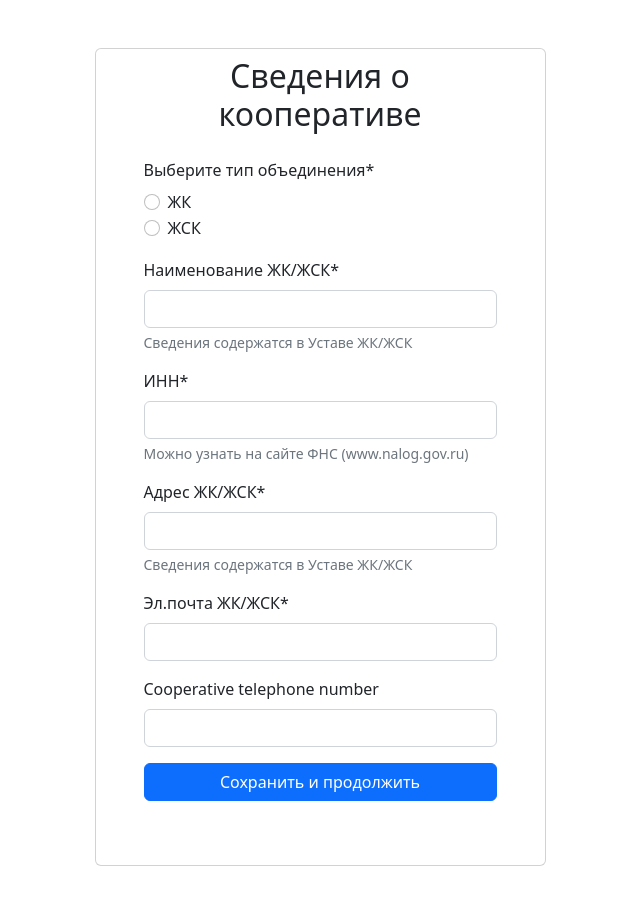
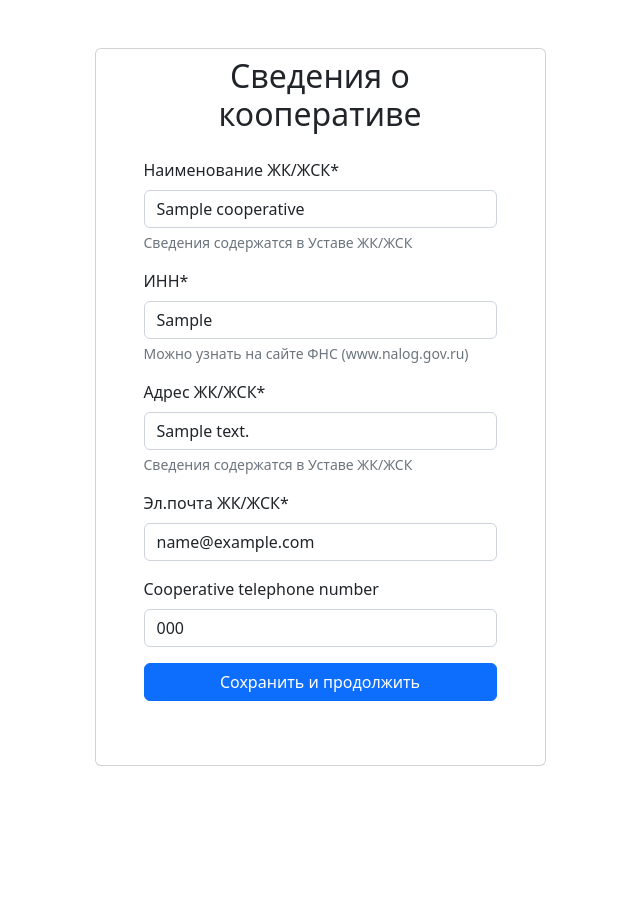
Before and after one commit to TomboDN/zhk_meetings, a Django app: page /main_data/ in a window 1280 px wide. Shown: the part 86-1000 px from the top of the page, without its empty margins (320-960 px from the left). After the commit the page ends 852 px from the top, so only its background shows below. Run offline with Django 4.2, Linux system fonts and the light colour scheme; a user stored in the database is signed in; tables that the repository leaves empty hold one stand-in row (values such as "Sample post"); parts of the project's set-up code (start-up, migrations or seed data) failed here and were passed over; some libraries are stand-ins or nearby versions.

Commit message:
Fields initial values; cooperative type removal; migrations auto clean

```diff
--- a/app/app/urls.py
+++ b/app/app/urls.py
@@ -26,6 +26,5 @@ urlpatterns = [
     path('logout/', zhk_views.logout_request, name='logout'),
     path('main_data/', zhk_views.cooperative_main_data, name='main_data'),
     path('members_data/', zhk_views.cooperative_members_data, name='members_data'),
-    path('meeting_type/', zhk_views.cooperative_meeting_type, name='meeting_type'),
-    path('meeting_format/', zhk_views.cooperative_members_data, name='meeting_format'),
+    path('meeting_new/', zhk_views.cooperative_meeting_new, name='meeting_new'),
 ]
--- a/app/templates/cooperative_data/main_data.html
+++ b/app/templates/cooperative_data/main_data.html
@@ -11,9 +11,6 @@
                                 кооперативе</h2>
                             <form method="post">
                                 {% csrf_token %}
-                                <div class="mb-3">
-                                    {{ form.cooperative_type|as_crispy_field }}
-                                </div>
                                 <div class="mb-3">
                                     {{ form.cooperative_name|as_crispy_field }}
                                 </div>
--- a/app/templates/dashboard.html
+++ b/app/templates/dashboard.html
@@ -21,7 +21,7 @@
                                     Изменить сведения о членах и органах кооператива
                                 </button>
                             </form>
-                            <form action="/meeting_type/" method="get">
+                            <form action="/meeting_new/" method="get">
                                 <button class="btn btn-primary d-block w-100" id="submit-3" type="submit"
                                         style="margin-bottom: 10px;"><span style="background-color: transparent;">Провести новое общее собрание</span>
                                 </button>
--- a/app/templates/meeting_data/meeting_type.html
+++ b/app/templates/meeting_data/meeting_new.html
@@ -7,13 +7,15 @@
                 <div class="col-md-8 col-lg-6 col-xl-5 col-xxl-4">
                     <div class="card mb-5">
                         <div class="card-body p-sm-5" style="margin-left: 0px;padding-left: 28px;">
-                            <h2 class="text-center mb-4" id="form_heading" style="margin-top: -40px;">Выберите вид собрания</h2>
+                            <h2 class="text-center mb-4" id="form_heading" style="margin-top: -40px;">Выберите вид и формат собрания</h2>
                             <form method="post">
                                 {% csrf_token %}
                                 <div class="mb-3">
                                     {{ form.meeting_type|as_crispy_field }}
                                 </div>
-
+                                <div class="mb-3">
+                                    {{ form.meeting_format|as_crispy_field }}
+                                </div>
                                 <div>
                                     <button class="btn btn-primary d-block w-100" id="submit" type="submit">
                                         Сохранить и продолжить
--- a/app/zhk_meetings_app/forms.py
+++ b/app/zhk_meetings_app/forms.py
@@ -32,11 +32,6 @@ class UserLoginForm(AuthenticationForm):
 
 
 class CooperativeDataForm(forms.Form):
-    ZHK_CHOICES = [
-        ('zhk', 'ЖК'),
-        ('zhsk', 'ЖСК')
-    ]
-    cooperative_type = forms.CharField(label='Выберите тип объединения', widget=forms.RadioSelect(choices=ZHK_CHOICES))
     cooperative_name = forms.CharField(label='Наименование ЖК/ЖСК', help_text='Сведения содержатся в Уставе ЖК/ЖСК')
     cooperative_itn = forms.CharField(label='ИНН', help_text='Можно узнать на сайте ФНС (www.nalog.gov.ru)')
     cooperative_address = forms.CharField(label='Адрес ЖК/ЖСК', help_text='Сведения содержатся в Уставе ЖК/ЖСК')
@@ -45,7 +40,7 @@ class CooperativeDataForm(forms.Form):
 
     class Meta:
         model = Cooperative
-        fields = ['cooperative_type', 'cooperative_name', 'cooperative_itn', 'cooperative_address',
+        fields = ['cooperative_name', 'cooperative_itn', 'cooperative_address',
                   'cooperative_email_address', 'cooperative_telephone_number']
 
 
@@ -106,25 +101,19 @@ class BaseMemberFormSet(BaseFormSet):
                     )
 
 
-class CooperativeMeetingTypeForm(forms.ModelForm):
+class CooperativeMeetingTypeFormatForm(forms.ModelForm):
     MEETING_TYPES = [
         ('regular', 'Очередное'),
         ('irregular', 'Внеочередное')
     ]
-    meeting_type = forms.CharField(label='Вид собрания', widget=forms.RadioSelect(choices=MEETING_TYPES))
-
-    class Meta:
-        model = CooperativeMeeting
-        fields = ['meeting_type']
-
-
-class CooperativeMeetingFormatForm(forms.ModelForm):
     MEETING_FORMATS = [
         ('intramural', 'Очное'),
         ('extramural', 'Заочное')
     ]
+
+    meeting_type = forms.CharField(label='Вид собрания', widget=forms.RadioSelect(choices=MEETING_TYPES))
     meeting_format = forms.CharField(label='Формат собрания', widget=forms.RadioSelect(choices=MEETING_FORMATS))
 
     class Meta:
         model = CooperativeMeeting
-        fields = ['meeting_format']
+        fields = ['meeting_type', 'meeting_format']
--- a/app/zhk_meetings_app/views.py
+++ b/app/zhk_meetings_app/views.py
@@ -5,7 +5,7 @@ from django.contrib import messages
 from django.contrib.auth import login, authenticate, logout
 from django.urls import reverse
 from .forms import UserRegisterForm, UserLoginForm, CooperativeDataForm, CooperativeMembersForm, MemberForm, \
-    BaseMemberFormSet, CooperativeMeetingTypeForm, CooperativeMeetingFormatForm
+    BaseMemberFormSet, CooperativeMeetingTypeFormatForm
 from .models import Cooperative, CooperativeMember, CooperativeMeeting
 
 
@@ -56,11 +56,11 @@ def dashboard(request):
 
 
 def cooperative_main_data(request):
+    cooperative = Cooperative.objects.filter(cooperative_user=request.user).first()
     if request.method == "POST":
         form = CooperativeDataForm(request.POST)
         if form.is_valid():
             obj, created = Cooperative.objects.update_or_create(cooperative_user=request.user, defaults=dict(
-                cooperative_type=form.cleaned_data.get('cooperative_type'),
                 cooperative_name=form.cleaned_data.get('cooperative_name'),
                 cooperative_itn=form.cleaned_data.get('cooperative_itn'),
                 cooperative_address=form.cleaned_data.get('cooperative_address'),
@@ -70,7 +70,18 @@ def cooperative_main_data(request):
             return redirect('/')
         else:
             messages.error(request, "Ошибки в полях.")
-    form = CooperativeDataForm()
+
+    if cooperative:
+        form = CooperativeDataForm(
+            initial={
+                'cooperative_name': cooperative.cooperative_name,
+                'cooperative_itn': cooperative.cooperative_itn,
+                'cooperative_address': cooperative.cooperative_address,
+                'cooperative_email_address': cooperative.cooperative_email_address,
+                'cooperative_telephone_number': cooperative.cooperative_telephone_number
+            })
+    else:
+        form = CooperativeDataForm()
     return render(request=request, template_name="cooperative_data/main_data.html", context={"form": form})
 
 
@@ -89,10 +100,11 @@ def cooperative_members_data(request):
         member_formset = members_form_set(request.POST)
 
         if cooperative_members_form.is_valid() and member_formset.is_valid():
-            cooperative.chairman_name = cooperative_members_form.cleaned_data.get('chairman_name')
-            cooperative.auditor_name = cooperative_members_form.cleaned_data.get('auditor_name')
-            cooperative.auditor_email_address = cooperative_members_form.cleaned_data.get('auditor_email_address')
-            cooperative.save()
+            cooperative, created = Cooperative.objects.update_or_create(cooperative_user=request.user, defaults=dict(
+                chairman_name=cooperative_members_form.cleaned_data.get('chairman_name'),
+                auditor_name=cooperative_members_form.cleaned_data.get('auditor_name'),
+                auditor_email_address=cooperative_members_form.cleaned_data.get('auditor_email_address'),
+                ))
 
             new_members = []
 
@@ -112,13 +124,21 @@ def cooperative_members_data(request):
                     CooperativeMember.objects.bulk_create(new_members)
 
                     messages.success(request, 'Вы обновили данные о членах кооператива.')
+                    return redirect('/dashboard')
 
             except IntegrityError:
                 messages.error(request, 'Ошибка сохранения данных о членах кооператива.')
                 return redirect(reverse('members_data'))
 
     else:
-        cooperative_members_form = CooperativeMembersForm()
+        if cooperative:
+            cooperative_members_form = CooperativeMembersForm(initial={
+                'chairman_name': cooperative.chairman_name,
+                'auditor_name': cooperative.auditor_name,
+                'auditor_email_address': cooperative.auditor_email_address
+            })
+        else:
+            cooperative_members_form = CooperativeMembersForm()
         member_formset = members_form_set(initial=member_data)
 
     context = {
@@ -129,37 +149,21 @@ def cooperative_members_data(request):
     return render(request, 'cooperative_data/members_data.html', context)
 
 
-def cooperative_meeting_type(request):
+def cooperative_meeting_new(request):
     if request.method == "POST":
-        form = CooperativeMeetingTypeForm(request.POST)
+        form = CooperativeMeetingTypeFormatForm(request.POST)
         if form.is_valid():
             cooperative = Cooperative.objects.filter(cooperative_user=request.user).first()
             obj, created = CooperativeMeeting.objects.update_or_create(cooperative=cooperative, defaults=dict(
                 meeting_type=form.cleaned_data.get('meeting_type'),
-                meeting_stage='format',
+                meeting_format=form.cleaned_data.get('meeting_format'),
+                meeting_stage='questions',
+                last=True
             ))
             messages.info(request, f"Обновление {created}")
-            return redirect('/meeting_format')
+            return redirect('/dashboard')
         else:
             messages.error(request, "Ошибки в полях.")
-            return redirect('/')
-    form = CooperativeMeetingTypeForm()
-    return render(request=request, template_name="meeting_data/meeting_type.html", context={"form": form})
-
-
-def cooperative_meeting_format(request):
-    if request.method == "POST":
-        form = CooperativeMeetingFormatForm(request.POST)
-        if form.is_valid():
-            cooperative = Cooperative.objects.filter(cooperative_user=request.user).first()
-            obj, created = CooperativeMeeting.objects.update_or_create(cooperative=cooperative, defaults=dict(
-                meeting_format=form.cleaned_data.get('meeting_format'),
-                meeting_stage='questions',
-            ))
-            messages.info(request, f"Обновление {created}")
-            return redirect('/')
-        else:
-            messages.error(request, "Ошибки в полях.")
-            return redirect('/')
-    form = CooperativeMeetingFormatForm()
-    return render(request=request, template_name="meeting_data/meeting_format.html", context={"form": form})
+            return redirect('/meeting_new')
+    form = CooperativeMeetingTypeFormatForm()
+    return render(request=request, template_name="meeting_data/meeting_new.html", context={"form": form})
```
Also changed, not shown: app/templates/meeting_data/meeting_format.html (deleted, +0 -29 lines), app/zhk_meetings_app/models.py (+2 -8 lines), app/zhk_meetings_app/migrations/0001_initial.py (deleted), app/zhk_meetings_app/migrations/0002_cooperative_auditor_email_address_and_more.py (deleted), 2 other files.
